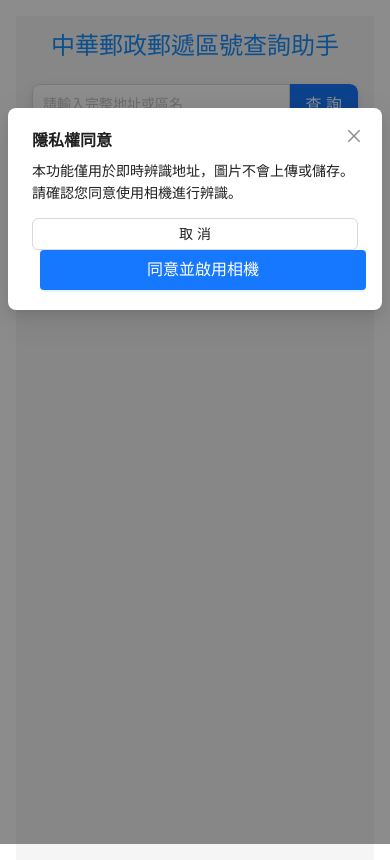
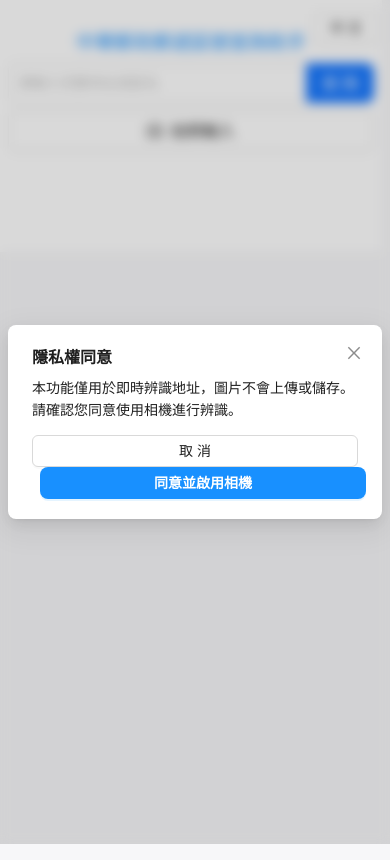
Before and after one commit to eurekaringo/ziptw, a Next.js app: page / in a window 390 px wide. Both pictures are taken after a click on the button "拍照輸入". Built offline with nearby package versions, Linux system fonts and the light colour scheme.

Commit message:
feat: 全套還原 Figma 設計，支援多語系、popup+blur、響應式、命名對應

```diff
--- a/pages/_app.js
+++ b/pages/_app.js
@@ -1,5 +1,5 @@
+import '../src/ui.css';
 import React from 'react';
-import '../src/ui.css';
 
 export default function MyApp({ Component, pageProps }) {
   return <Component {...pageProps} />;
--- a/pages/index.js
+++ b/pages/index.js
@@ -1,5 +1,5 @@
 import React, { useState, useEffect, useRef } from 'react';
-import { Input, Card, Typography, Space, Descriptions, Alert, Button, message, AutoComplete, Modal } from 'antd';
+import { Input, Card, Typography, Space, Descriptions, Alert, Button, message, AutoComplete, Modal, Dropdown, Menu } from 'antd';
 import { CopyOutlined, CameraOutlined } from '@ant-design/icons';
 import 'antd/dist/reset.css';
 import Tesseract from 'tesseract.js';
@@ -71,6 +71,12 @@
   return found ? found.zipcode : '';
 }
 
+const LANGS = [
+  { key: 'zh-TW', label: '中文' },
+  { key: 'en', label: 'English' },
+  { key: 'ja', label: '日本語' },
+];
+
 export default function Home() {
   const [address, setAddress] = useState('');
   const [result, setResult] = useState(null);
@@ -82,6 +88,56 @@
   const [privacyVisible, setPrivacyVisible] = useState(false);
   const [ocrLoading, setOcrLoading] = useState(false);
   const fileInputRef = useRef();
+  const [lang, setLang] = useState('zh-TW');
+
+  // 多語字典（僅示意，實際可擴充）
+  const dict = {
+    'zh-TW': {
+      title: '中華郵政郵遞區號查詢助手',
+      search: '查詢',
+      inputPlaceholder: '請輸入完整地址或區名',
+      photo: '拍照輸入',
+      privacyTitle: '隱私權同意',
+      privacyText: '本功能僅用於即時辨識地址，圖片不會上傳或儲存。請確認您同意使用相機進行辨識。',
+      agree: '同意並啟用相機',
+      cancel: '取消',
+      notFound: '找不到對應的郵遞區號',
+      multi: '有多個結果符合，請選擇：',
+      copyZip: '複製郵遞區號',
+      copyAddr: '複製地址',
+      copyAll: '複製地址+郵遞區號',
+    },
+    'en': {
+      title: 'Taiwan Postal Code Helper',
+      search: 'Search',
+      inputPlaceholder: 'Enter full address or district',
+      photo: 'Photo Input',
+      privacyTitle: 'Privacy Consent',
+      privacyText: 'This feature is only for instant address recognition. No images will be uploaded or stored. Please confirm your consent to use the camera.',
+      agree: 'Agree and Enable Camera',
+      cancel: 'Cancel',
+      notFound: 'No matching postal code found',
+      multi: 'Multiple results found, please select:',
+      copyZip: 'Copy Zipcode',
+      copyAddr: 'Copy Address',
+      copyAll: 'Copy Address + Zipcode',
+    },
+    'ja': {
+      title: '台湾郵便番号検索アシスタント',
+      search: '検索',
+      inputPlaceholder: '住所または地区名を入力してください',
+      photo: '写真入力',
+      privacyTitle: 'プライバシー同意',
+      privacyText: 'この機能は即時住所認識のみに使用されます。画像はアップロードまたは保存されません。カメラの使用に同意してください。',
+      agree: '同意してカメラを有効化',
+      cancel: 'キャンセル',
+      notFound: '該当する郵便番号が見つかりません',
+      multi: '複数の結果が見つかりました。選択してください：',
+      copyZip: '郵便番号をコピー',
+      copyAddr: '住所をコピー',
+      copyAll: '住所+郵便番号をコピー',
+    },
+  };
 
   // 產生自動完成建議（不自動查詢）
   const handleInputChange = (value) => {
@@ -262,7 +318,16 @@
 
   return (
     <div className="app-container">
-      <h1>中華郵政郵遞區號查詢助手</h1>
+      {/* 語言切換下拉 */}
+      <div className="lang-dropdown">
+        <Dropdown
+          overlay={<Menu onClick={({ key }) => setLang(key)} items={LANGS} />}
+          trigger={['click']}
+        >
+          <Button>{LANGS.find(l => l.key === lang)?.label}</Button>
+        </Dropdown>
+      </div>
+      <h1>{dict[lang].title}</h1>
       <div style={{ display: 'flex', gap: 8, marginBottom: 8 }}>
         <AutoComplete
           style={{ flex: 1 }}
@@ -270,18 +335,18 @@
           value={address}
           onChange={handleInputChange}
           onSelect={handleSelectSuggestion}
-          placeholder="請輸入完整地址或區名"
+          placeholder={dict[lang].inputPlaceholder}
           filterOption={false}
         >
           <Input.Search
-            enterButton="查詢"
+            enterButton={dict[lang].search}
             loading={loading || ocrLoading}
             size="large"
             onSearch={() => doSearch(address)}
           />
         </AutoComplete>
         <Button icon={<CameraOutlined />} size="large" onClick={handleCameraClick} loading={ocrLoading}>
-          拍照輸入
+          {dict[lang].photo}
         </Button>
         <input
           type="file"
@@ -292,15 +357,19 @@
           onChange={handleFileChange}
         />
       </div>
+      {/* 隱私 popup + blur */}
+      {privacyVisible && <div className="popup-blur" />}
       <Modal
-        title="隱私權同意"
+        title={dict[lang].privacyTitle}
         open={privacyVisible}
         onOk={handlePrivacyOk}
         onCancel={() => setPrivacyVisible(false)}
-        okText="同意並啟用相機"
-        cancelText="取消"
+        okText={dict[lang].agree}
+        cancelText={dict[lang].cancel}
+        mask={false}
+        centered
       >
-        <p>本功能僅用於即時辨識地址，圖片不會上傳或儲存。請確認您同意使用相機進行辨識。</p>
+        <p>{dict[lang].privacyText}</p>
       </Modal>
       {/* 查詢錯誤訊息顯示在輸入框下方 */}
       {error && (
@@ -313,7 +382,7 @@
       )}
       {candidates.length > 1 && (
         <Card style={{ marginTop: 16 }}>
-          <p>有多個結果符合，請選擇：</p>
+          <p>{dict[lang].multi}</p>
           {candidates.map((item, idx) => (
             <Button key={idx} style={{ margin: 4 }} onClick={() => handleSelectCandidate(item)}>
               {item.city} {item.district}（{item.zipcode}）
@@ -328,9 +397,9 @@
           <p><strong>路名：</strong>{result.road}</p>
           <p><strong>郵遞區號：</strong>{result.zipcode}</p>
           <Space>
-            <Button type="primary" onClick={handleCopyZip}>複製郵遞區號</Button>
-            <Button onClick={handleCopyAddress}>複製地址</Button>
-            <Button onClick={handleCopyAll}>複製地址+郵遞區號</Button>
+            <Button type="primary" onClick={handleCopyZip}>{dict[lang].copyZip}</Button>
+            <Button onClick={handleCopyAddress}>{dict[lang].copyAddr}</Button>
+            <Button onClick={handleCopyAll}>{dict[lang].copyAll}</Button>
           </Space>
         </Card>
       )}
--- a/src/ui.css
+++ b/src/ui.css
@@ -1,25 +1,79 @@
-body { font-family: Arial, sans-serif; padding: 1rem; }
-h1 { color: #1890ff; }
+/* Reset & 基本字型 */
+body, html, #__next {
+  margin: 0;
+  padding: 0;
+  font-family: 'Noto Sans TC', 'Noto Sans JP', 'Noto Sans', Arial, sans-serif;
+  background: #f7f7f9;
+  min-height: 100vh;
+}
 
 .app-container {
-  max-width: 800px;
-  margin: 0 auto;
-  padding: 24px;
-  min-height: 100vh;
-  background-color: #f5f5f5;
+  max-width: 700px;
+  margin: 32px auto;
+  background: #fff;
+  border-radius: 16px;
+  box-shadow: 0 4px 24px #0001;
+  padding: 32px 24px 40px 24px;
 }
 
-.app-container h1 {
+h1 {
+  color: #1890ff;
+  font-size: 2rem;
+  font-weight: 700;
   text-align: center;
-  color: #1890ff;
   margin-bottom: 32px;
-  font-size: 28px;
 }
 
+/* 搜尋列與按鈕 */
 .ant-input-search {
-  box-shadow: 0 2px 8px rgba(0, 0, 0, 0.1);
   border-radius: 8px;
-  overflow: hidden;
+  font-size: 1.1rem;
+}
+.ant-btn-primary {
+  background: #1890ff;
+  border-radius: 8px;
+  font-weight: 600;
+}
+
+/* 語言切換下拉 */
+.lang-dropdown {
+  position: absolute;
+  top: 32px;
+  right: 32px;
+  z-index: 10;
+}
+
+/* Popup 與 Blur */
+.popup-blur {
+  position: fixed;
+  inset: 0;
+  z-index: 1000;
+  backdrop-filter: blur(6px);
+  background: rgba(0,0,0,0.15);
+}
+
+/* 響應式設計 */
+@media (max-width: 900px) {
+  .app-container {
+    max-width: 98vw;
+    padding: 16px 4vw 32px 4vw;
+  }
+}
+@media (max-width: 600px) {
+  .app-container {
+    margin: 0;
+    border-radius: 0;
+    box-shadow: none;
+    padding: 8vw 2vw 24vw 2vw;
+  }
+  h1 {
+    font-size: 1.2rem;
+    margin-bottom: 18px;
+  }
+  .lang-dropdown {
+    top: 12px;
+    right: 12px;
+  }
 }
 
 .ant-card {
@@ -45,27 +99,7 @@
   border-radius: 8px;
 }
 
-.ant-btn-primary {
-  height: 40px;
-  font-size: 16px;
-  border-radius: 4px;
-}
-
 @media (max-width: 576px) {
-  .app-container {
-    padding: 16px;
-  }
-
-  .app-container h1 {
-    font-size: 24px;
-    margin-bottom: 24px;
-  }
-
-  .ant-card p {
-    font-size: 14px;
-  }
-
-  /* 修正查詢欄與按鈕排版 */
   .app-container > div {
     flex-direction: column !important;
     gap: 8px !important;
```
